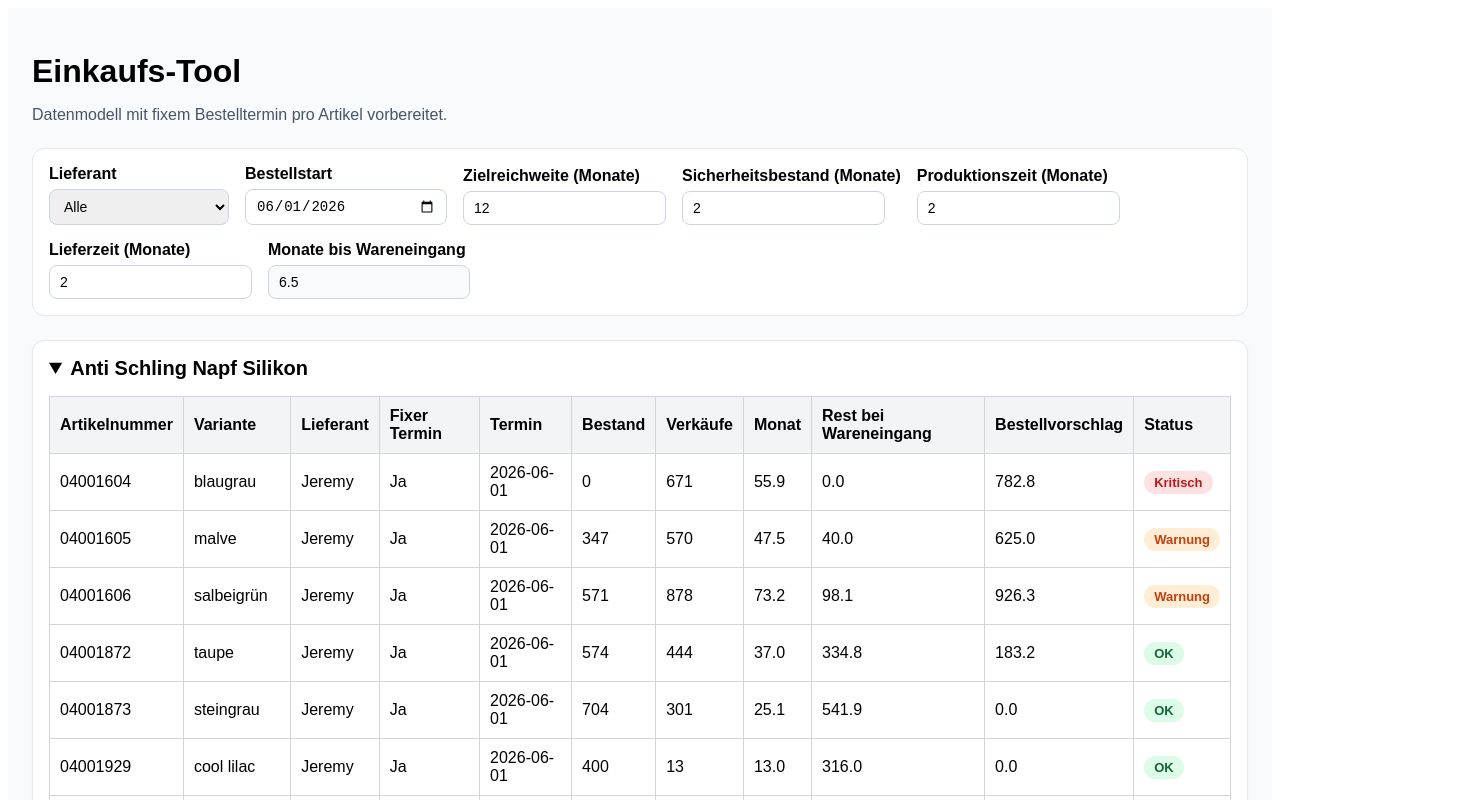
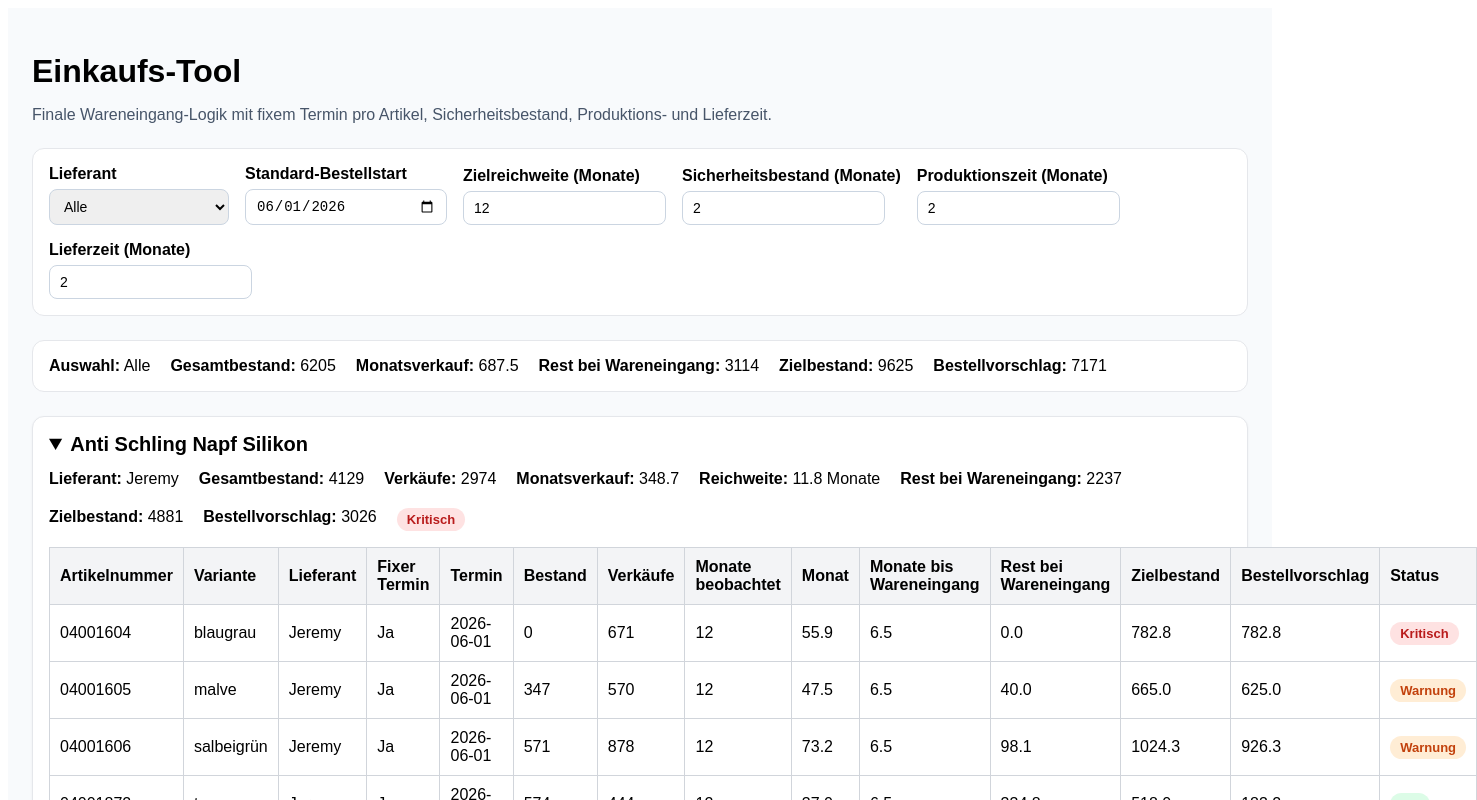
Before and after one commit to kingelvis150888-byte/einkaufs-tool, a Next.js app: page / in a window 1280 px wide. Shown: the top 800 px of the page, 1477 px wide, since content can reach past the window. Built offline with nearby package versions, Linux system fonts and the light colour scheme.

Commit message:
Update page.js

```diff
--- a/app/page.js
+++ b/app/page.js
@@ -242,7 +242,7 @@ const inputStyle = {
 };
 
 export default function Home() {
-  const [orderDate, setOrderDate] = useState("2026-06-01");
+  const [defaultOrderDate, setDefaultOrderDate] = useState("2026-06-01");
   const [targetMonths, setTargetMonths] = useState(12);
   const [safetyMonths, setSafetyMonths] = useState(2);
   const [productionMonths, setProductionMonths] = useState(2);
@@ -250,14 +250,6 @@ export default function Home() {
   const [supplierFilter, setSupplierFilter] = useState("Alle");
 
   const today = new Date("2026-03-18");
-  const orderDateObj = new Date(orderDate);
-
-  const monthsUntilOrder = Math.max(
-    0,
-    (orderDateObj - today) / (1000 * 60 * 60 * 24) / 30.44
-  );
-
-  const monthsToArrival = monthsUntilOrder + productionMonths + shippingMonths;
 
   const suppliers = ["Alle", ...new Set(data.map((d) => d.supplier))];
 
@@ -267,6 +259,58 @@ export default function Home() {
       : data.filter((d) => d.supplier === supplierFilter);
 
   const grouped = groupData(filteredData);
+
+  const overallItems = filteredData.map((item) => {
+    const effectiveOrderDate = item.hasFixedOrderDate && item.fixedOrderDate
+      ? item.fixedOrderDate
+      : defaultOrderDate;
+
+    const orderDateObj = new Date(effectiveOrderDate);
+
+    const monthsUntilOrder = Math.max(
+      0,
+      (orderDateObj - today) / (1000 * 60 * 60 * 24) / 30.44
+    );
+
+    const monthsToArrival = monthsUntilOrder + productionMonths + shippingMonths;
+    const monthlySales = getMonthlySales(item.sales, item.monthsObserved);
+    const projectedSalesUntilArrival = monthlySales * monthsToArrival;
+    const projectedStockAtArrival = Math.max(0, item.stock - projectedSalesUntilArrival);
+    const targetStock = monthlySales * (targetMonths + safetyMonths);
+    const coverage = getCoverageMonths(item.stock, monthlySales);
+    const status = getStatus({
+      monthlySales,
+      projectedStockAtArrival,
+      coverage,
+    });
+    const recommendedOrderQty = Math.max(0, targetStock - projectedStockAtArrival);
+
+    return {
+      ...item,
+      effectiveOrderDate,
+      monthsUntilOrder,
+      monthsToArrival,
+      monthlySales,
+      projectedSalesUntilArrival,
+      projectedStockAtArrival,
+      targetStock,
+      coverage,
+      status,
+      recommendedOrderQty,
+    };
+  });
+
+  const overallMonthlySales = overallItems.reduce((sum, item) => sum + item.monthlySales, 0);
+  const overallStock = overallItems.reduce((sum, item) => sum + item.stock, 0);
+  const overallProjectedAtArrival = overallItems.reduce(
+    (sum, item) => sum + item.projectedStockAtArrival,
+    0
+  );
+  const overallTargetStock = overallItems.reduce((sum, item) => sum + item.targetStock, 0);
+  const overallRecommendation = overallItems.reduce(
+    (sum, item) => sum + item.recommendedOrderQty,
+    0
+  );
 
   return (
     <main
@@ -279,7 +323,7 @@ export default function Home() {
     >
       <h1 style={{ marginBottom: 8 }}>Einkaufs-Tool</h1>
       <p style={{ marginBottom: 24, color: "#475569" }}>
-        Datenmodell mit fixem Bestelltermin pro Artikel vorbereitet.
+        Finale Wareneingang-Logik mit fixem Termin pro Artikel, Sicherheitsbestand, Produktions- und Lieferzeit.
       </p>
 
       <div
@@ -311,11 +355,11 @@ export default function Home() {
         </div>
 
         <div>
-          <div style={{ marginBottom: 6, fontWeight: 700 }}>Bestellstart</div>
+          <div style={{ marginBottom: 6, fontWeight: 700 }}>Standard-Bestellstart</div>
           <input
             type="date"
-            value={orderDate}
-            onChange={(e) => setOrderDate(e.target.value)}
+            value={defaultOrderDate}
+            onChange={(e) => setDefaultOrderDate(e.target.value)}
             style={inputStyle}
           />
         </div>
@@ -367,40 +411,55 @@ export default function Home() {
             style={inputStyle}
           />
         </div>
+      </div>
 
-        <div>
-          <div style={{ marginBottom: 6, fontWeight: 700 }}>Monate bis Wareneingang</div>
-          <div style={{ ...inputStyle, background: "#f8fafc" }}>
-            {monthsToArrival.toFixed(1)}
-          </div>
-        </div>
+      <div
+        style={{
+          display: "flex",
+          gap: 20,
+          flexWrap: "wrap",
+          background: "white",
+          border: "1px solid #e5e7eb",
+          borderRadius: 12,
+          padding: 16,
+          marginBottom: 24,
+        }}
+      >
+        <div><strong>Auswahl:</strong> {supplierFilter}</div>
+        <div><strong>Gesamtbestand:</strong> {overallStock.toFixed(0)}</div>
+        <div><strong>Monatsverkauf:</strong> {overallMonthlySales.toFixed(1)}</div>
+        <div><strong>Rest bei Wareneingang:</strong> {overallProjectedAtArrival.toFixed(0)}</div>
+        <div><strong>Zielbestand:</strong> {overallTargetStock.toFixed(0)}</div>
+        <div><strong>Bestellvorschlag:</strong> {overallRecommendation.toFixed(0)}</div>
       </div>
 
       {Object.entries(grouped).map(([parent, items]) => {
-        const enrichedItems = items.map((item) => {
-          const monthlySales = getMonthlySales(item.sales, item.monthsObserved);
-          const projectedSalesUntilArrival = monthlySales * monthsToArrival;
-          const projectedStockAtArrival = Math.max(0, item.stock - projectedSalesUntilArrival);
-          const targetStock = monthlySales * (targetMonths + safetyMonths);
-          const coverage = getCoverageMonths(item.stock, monthlySales);
-          const status = getStatus({
-            coverage,
-            projectedStockAtArrival,
-            monthlySales,
-          });
-          const recommendedOrderQty = Math.max(0, targetStock - projectedStockAtArrival);
+        const enrichedItems = items.map((item) =>
+          overallItems.find((x) => x.articleNumber === item.articleNumber)
+        );
 
-          return {
-            ...item,
-            monthlySales,
-            projectedSalesUntilArrival,
-            projectedStockAtArrival,
-            targetStock,
-            coverage,
-            status,
-            recommendedOrderQty,
-          };
-        });
+        const totalStock = enrichedItems.reduce((sum, item) => sum + item.stock, 0);
+        const totalSales = enrichedItems.reduce((sum, item) => sum + item.sales, 0);
+        const totalMonthlySales = enrichedItems.reduce((sum, item) => sum + item.monthlySales, 0);
+        const parentCoverage = getCoverageMonths(totalStock, totalMonthlySales);
+        const parentProjectedStockAtArrival = enrichedItems.reduce(
+          (sum, item) => sum + item.projectedStockAtArrival,
+          0
+        );
+        const parentTargetStock = enrichedItems.reduce((sum, item) => sum + item.targetStock, 0);
+        const parentRecommendedOrderQty = enrichedItems.reduce(
+          (sum, item) => sum + item.recommendedOrderQty,
+          0
+        );
+
+        const parentStatus =
+          enrichedItems.some((item) => item.projectedStockAtArrival <= 0)
+            ? { label: "Kritisch", bg: "#fee2e2", color: "#b91c1c" }
+            : enrichedItems.some((item) => item.projectedStockAtArrival < item.monthlySales * 2)
+            ? { label: "Warnung", bg: "#ffedd5", color: "#c2410c" }
+            : enrichedItems.some((item) => item.coverage < 3)
+            ? { label: "Achtung", bg: "#fef3c7", color: "#b45309" }
+            : { label: "OK", bg: "#dcfce7", color: "#166534" };
 
         return (
           <details
@@ -419,7 +478,27 @@ export default function Home() {
               {parent}
             </summary>
 
-            <table style={{ width: "100%", borderCollapse: "collapse", background: "white", marginTop: 16 }}>
+            <div
+              style={{
+                display: "flex",
+                gap: 20,
+                flexWrap: "wrap",
+                marginTop: 14,
+                marginBottom: 16,
+              }}
+            >
+              <div><strong>Lieferant:</strong> {items[0].supplier}</div>
+              <div><strong>Gesamtbestand:</strong> {totalStock.toFixed(0)}</div>
+              <div><strong>Verkäufe:</strong> {totalSales.toFixed(0)}</div>
+              <div><strong>Monatsverkauf:</strong> {totalMonthlySales.toFixed(1)}</div>
+              <div><strong>Reichweite:</strong> {parentCoverage.toFixed(1)} Monate</div>
+              <div><strong>Rest bei Wareneingang:</strong> {parentProjectedStockAtArrival.toFixed(0)}</div>
+              <div><strong>Zielbestand:</strong> {parentTargetStock.toFixed(0)}</div>
+              <div><strong>Bestellvorschlag:</strong> {parentRecommendedOrderQty.toFixed(0)}</div>
+              <div><span style={badgeStyle(parentStatus)}>{parentStatus.label}</span></div>
+            </div>
+
+            <table style={{ width: "100%", borderCollapse: "collapse", background: "white" }}>
               <thead>
                 <tr>
                   <th style={th}>Artikelnummer</th>
@@ -429,8 +508,11 @@ export default function Home() {
                   <th style={th}>Termin</th>
                   <th style={th}>Bestand</th>
                   <th style={th}>Verkäufe</th>
+                  <th style={th}>Monate beobachtet</th>
                   <th style={th}>Monat</th>
+                  <th style={th}>Monate bis Wareneingang</th>
                   <th style={th}>Rest bei Wareneingang</th>
+                  <th style={th}>Zielbestand</th>
                   <th style={th}>Bestellvorschlag</th>
                   <th style={th}>Status</th>
                 </tr>
@@ -442,11 +524,14 @@ export default function Home() {
                     <td style={td}>{item.variant}</td>
                     <td style={td}>{item.supplier}</td>
                     <td style={td}>{item.hasFixedOrderDate ? "Ja" : "Nein"}</td>
-                    <td style={td}>{item.fixedOrderDate || "-"}</td>
+                    <td style={td}>{item.effectiveOrderDate}</td>
                     <td style={td}>{item.stock}</td>
                     <td style={td}>{item.sales}</td>
+                    <td style={td}>{item.monthsObserved}</td>
                     <td style={td}>{item.monthlySales.toFixed(1)}</td>
+                    <td style={td}>{item.monthsToArrival.toFixed(1)}</td>
                     <td style={td}>{item.projectedStockAtArrival.toFixed(1)}</td>
+                    <td style={td}>{item.targetStock.toFixed(1)}</td>
                     <td style={td}>{item.recommendedOrderQty.toFixed(1)}</td>
                     <td style={td}>
                       <span style={badgeStyle(item.status)}>{item.status.label}</span>
```
